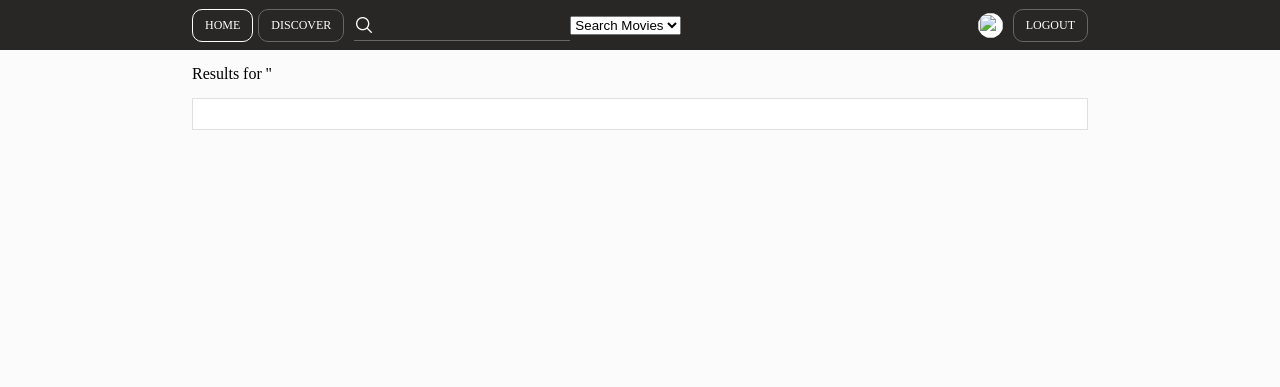
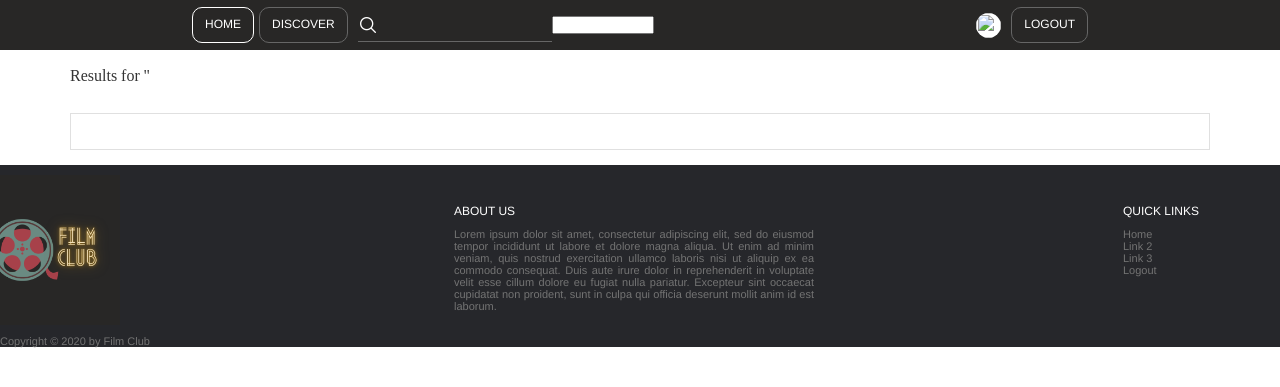
Before and after one commit to COSC481W-2021Winter/capstone-project-film-club, a Django app: page /search in a window 1280 px wide. Shown: the top 387 px of the page. Run offline with Django 3.2, Linux system fonts and the light colour scheme; data that the repository does not hold is empty; some libraries are stand-ins or nearby versions; some web fonts are replaced.

Commit message:
added footer each webpage

```diff
--- /dev/null
+++ b/core/static/css/footer.css
@@ -0,0 +1,90 @@
+.site-footer
+{
+  background-color:#26272b;
+  font-size:11px;
+  line-height:12px;
+  color:#737373;
+}
+
+.site-footer img
+{
+    width:150px;
+}
+.site-footer hr
+{
+  border-top-color:#bbb;
+  opacity:0.5
+}
+.site-footer hr.small
+{
+  margin:20px 0
+}
+.site-footer h6
+{
+  color:#fff;
+  font-size:12px;
+  text-transform:uppercase;
+}
+.site-footer a
+{
+  color:#737373;
+}
+.site-footer a:hover
+{
+  color:#3366cc;
+  text-decoration:none;
+}
+.footer-links
+{
+  padding-left:0;
+  list-style:none
+}
+.footer-links li
+{
+  display:block
+}
+.footer-links a
+{
+  color:#737373
+}
+.footer-links a:active,.footer-links a:focus,.footer-links a:hover
+{
+  color:#3366cc;
+  text-decoration:none;
+}
+.footer-links.inline li
+{
+  display:inline-block
+}
+
+.copyright-text
+{
+  margin:0
+}
+@media (max-width:991px)
+{
+  .site-footer [class^=col-]
+  {
+    margin-bottom:30px
+  }
+}
+@media (max-width:767px)
+{
+  .site-footer
+  {
+    padding-bottom:0
+  }
+  .site-footer .copyright-text,.site-footer .social-icons
+  {
+    text-align:center
+  }
+}
+@media (max-width:767px)
+{
+  .social-icons li.title
+  {
+    display:block;
+    margin-right:0;
+    font-weight:600
+  }
+}
--- a/core/templates/core/base.html
+++ b/core/templates/core/base.html
@@ -41,6 +41,7 @@
 	<script src="{% static 'js/ajax.js' %}"></script>
 	<script src="{% static 'js/base.js' %}"></script>
 
+
 	{% block js %}
 	{% endblock %}
 </body>
--- a/core/templates/core/base_full.html
+++ b/core/templates/core/base_full.html
@@ -8,6 +8,7 @@
 {% block css %}
 
 	<link rel = "stylesheet" type = "text/css" href = "{% static 'css/base_full.css' %}">
+	<link rel = "stylesheet" type = "text/css" href = "{% static 'css/footer.css' %}">
 
 {% endblock %}
 
@@ -53,7 +54,7 @@
 	{% block content %}
 	{% endblock %}
 
-	<!-- FOOTER -->
+	{% include "./footer.html" %}
 
 {% endblock %}
 
--- /dev/null
+++ b/core/templates/core/footer.html
@@ -0,0 +1,33 @@
+
+{% load static %}
+
+    <link rel="stylesheet" href="https://maxcdn.bootstrapcdn.com/bootstrap/3.3.7/css/bootstrap.min.css"/>
+
+    <footer class="site-footer">
+
+      <div class="container">
+        <div class="row">
+          <div style="width: 20%; float:left; margin-left:-100px" class="col-sm-4">
+            <h6><img class="logo" src="{% static 'img/icons/logo/filmClubLogo.png'%}" alt="FilmClubLogo"></h6>
+          </div>
+          <div style="margin-left:250px;margin-top:30px" class="col-sm-4">
+            <h6>About Us</h6>
+            <p class="text-justify">Lorem ipsum dolor sit amet, consectetur adipiscing elit, sed do eiusmod tempor incididunt ut labore et dolore magna aliqua. Ut enim ad minim veniam, quis nostrud exercitation ullamco laboris nisi ut aliquip ex ea commodo consequat. Duis aute irure dolor in reprehenderit in voluptate velit esse cillum dolore eu fugiat nulla pariatur. Excepteur sint occaecat cupidatat non proident, sunt in culpa qui officia deserunt mollit anim id est laborum.</p>
+          </div>
+
+          <div style="width: 10%; float:right; margin-top:30px;" class="col-sm-4">
+            <h6>Quick Links</h6>
+            <ul class="footer-links">
+              <li><a href = "{% url 'core:home' %}">Home</a></li>
+              <li><a href ="#">Link 2</a></li>
+              <li><a href = "#">Link 3</a></li>
+              <li><a href = "{% url 'core:logout' %}">Logout</a></li>
+            </ul>
+          </div>
+        </div>
+      </div>
+
+            <p>Copyright &copy; 2020 by Film Club</p>
+
+
+</footer>
```
Also changed, not shown: core/migrations/0020_merge_20210317_1530.py (added).
